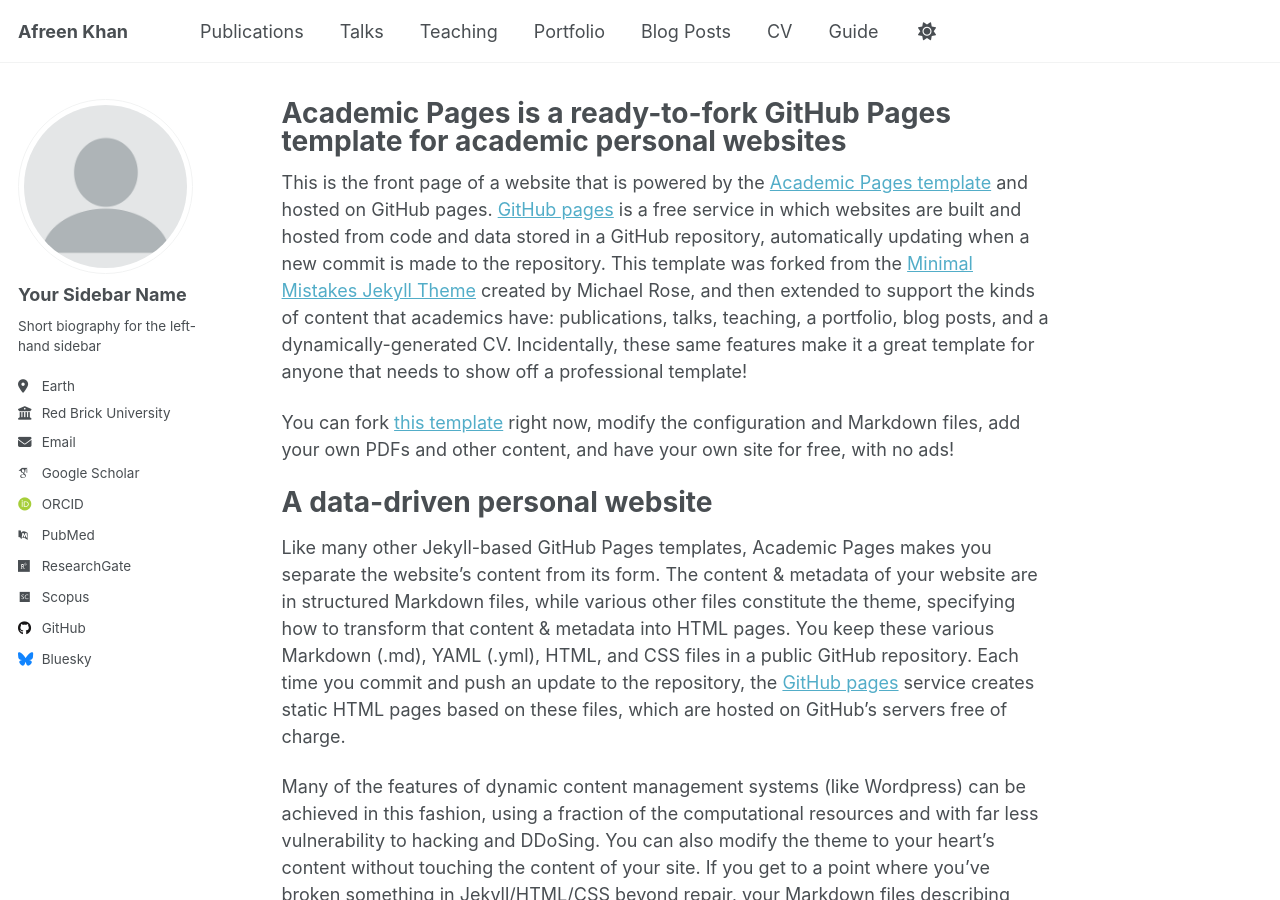
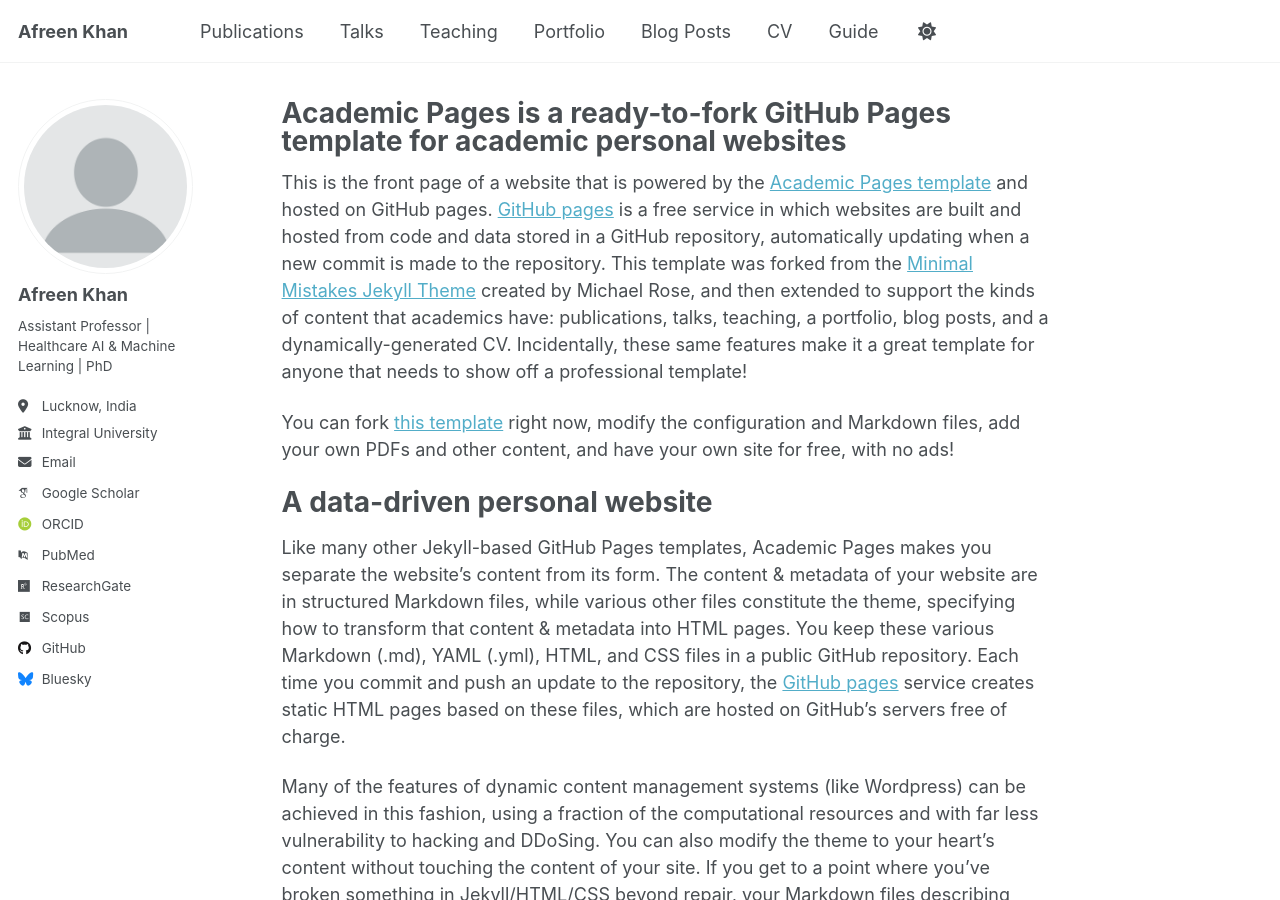
Before and after one commit to afreen-kh/afreen-kh.github.io, a Jekyll site: the page built from _pages/about.md, in a window 1280 px wide and 900 px high. Built offline with Jekyll 4.4.1, drawn with Linux system fonts in a browser that asks for light colours; some web fonts are replaced; a script that is not in the unit is left out.

Commit message:
Update author information in _config.yml

```diff
--- a/_config.yml
+++ b/_config.yml
@@ -23,13 +23,13 @@ repository               : "academicpages/academicpages.github.io"
 author:
   # Biographic information
   avatar           : "profile.png"
-  name             : "Your Sidebar Name"
-  pronouns         : # example: "she/her"
-  bio              : "Short biography for the left-hand sidebar"
-  location         : "Earth"
-  employer         : "Red Brick University"
+  name             : "Afreen Khan"
+  pronouns         :
+  bio              : "Assistant Professor | Healthcare AI & Machine Learning | PhD"
+  location         : "Lucknow, India"
+  employer         : "Integral University"
   uri              : # URL
-  email            : "none@example.org"
+  email            : "afreenkhan@iul.ac.in | afreen.khan2k13@gmail.com"
 
   # Academic websites
   academia         : # URL
```
